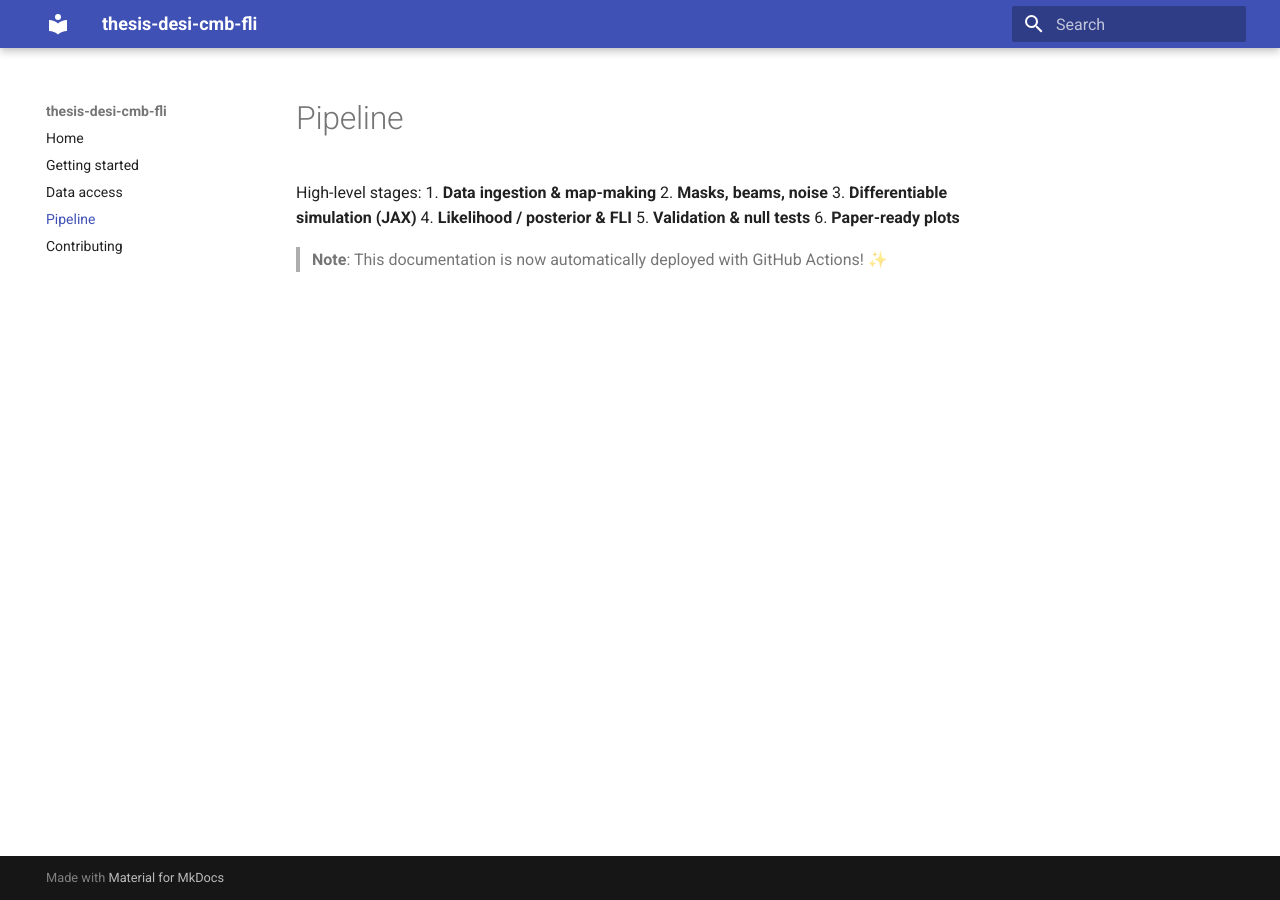
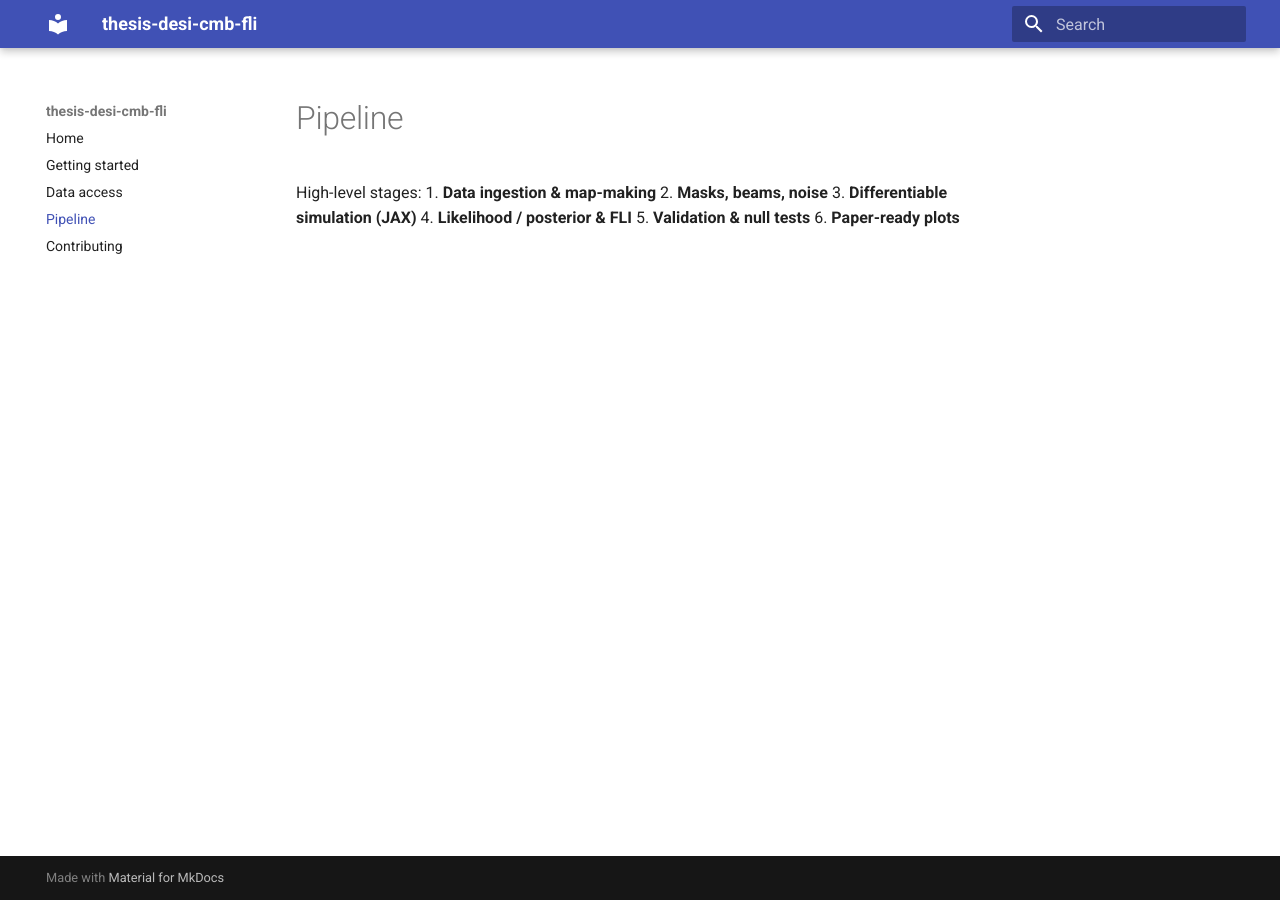
Before and after one commit to Joletaxi19/thesis-desi-cmb-fli, an MkDocs documentation site: the page built from docs/pipeline.md, in a window 1280 px wide. Built offline with MkDocs 1.6.1 and Material for MkDocs 9.7.7, drawn with Linux system fonts in a browser that asks for light colours.

Commit message:
docs: test GitHub Actions deployment

```diff
--- a/docs/pipeline.md
+++ b/docs/pipeline.md
@@ -7,5 +7,3 @@ High-level stages:
 4. **Likelihood / posterior & FLI**
 5. **Validation & null tests**
 6. **Paper-ready plots**
-
-> **Note**: This documentation is now automatically deployed with GitHub Actions! ✨
```
